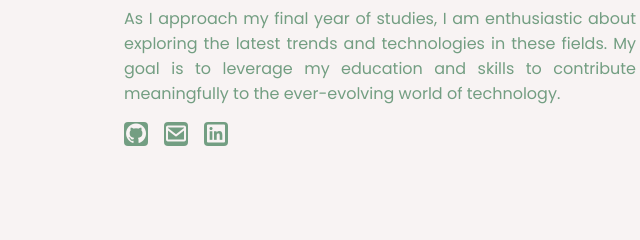
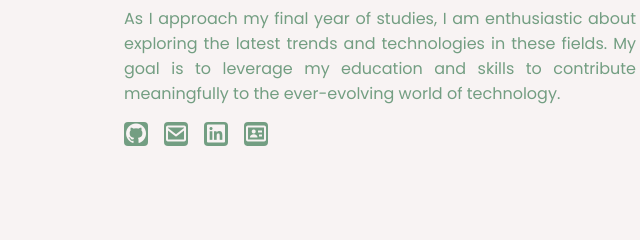
Before and after one commit to AbdulrahmanAldayel/Faisal, a plain HTML site: page index.html in a window 1280 px wide. Shown: the part 960-1200 px from the top of the page, 516-1156 px from the left. Drawn offline with nearby package versions, Linux system fonts and the light colour scheme.

Commit message:
Update index.html

```diff
--- a/index.html
+++ b/index.html
@@ -56,6 +56,7 @@ href="https://cdn.jsdelivr.net/npm/boxicons@latest/css/boxicons.min.css">"
             <a href="https://github.com/FaisalAlmejali"><i class='bx bxl-github'></i></a>
             <a href= "mailto: fisalabdul@hotmail.com"><i class='bx bx-envelope' ></i></a>
             <a href="https://www.linkedin.com/in/faisal-almujaly-7162b0223/"><i class='bx bxl-linkedin-square' ></i></a>
+            <a href="img/Faisal_Almejali_-_Senior_Computer_Engineer"><i class='bx bx-id-card'></i></a>
 
         </div>
         </div>
```
